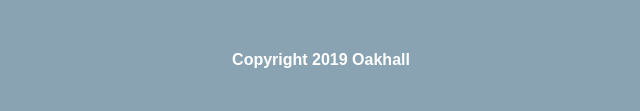
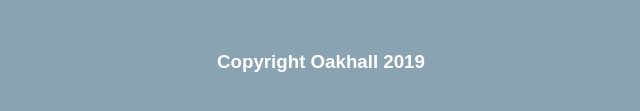
Before and after one commit to leungk712/ecommerce, a plain HTML site: page index.html in a window 1280 px wide. Shown: the part 2327-2438 px from the top of the page, 319-959 px from the left. Drawn offline with Linux system fonts and the light colour scheme; a web font is replaced by a local one.

Commit message:
updated footer

```diff
--- a/index.html
+++ b/index.html
@@ -249,7 +249,7 @@
     </footer>
 
     <div class="sub-footer">
-        <h4>Copyright 2019 Oakhall</h4>
+        <h3>Copyright Oakhall 2019</h3>
     </div>
     <script src="app.js"></script>
 </body>
```
Also changed, not shown: public/styles.scss (+8 -0 lines), public/styles.css, 1 other file.
